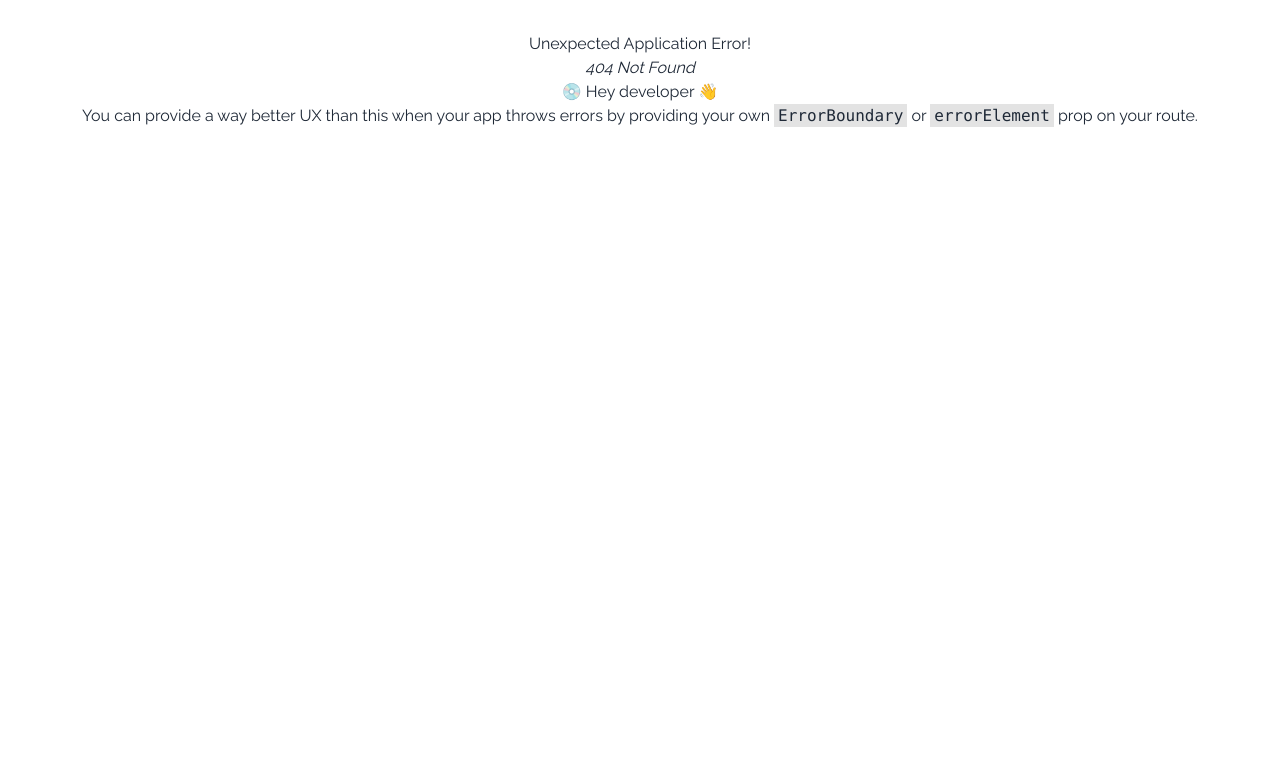
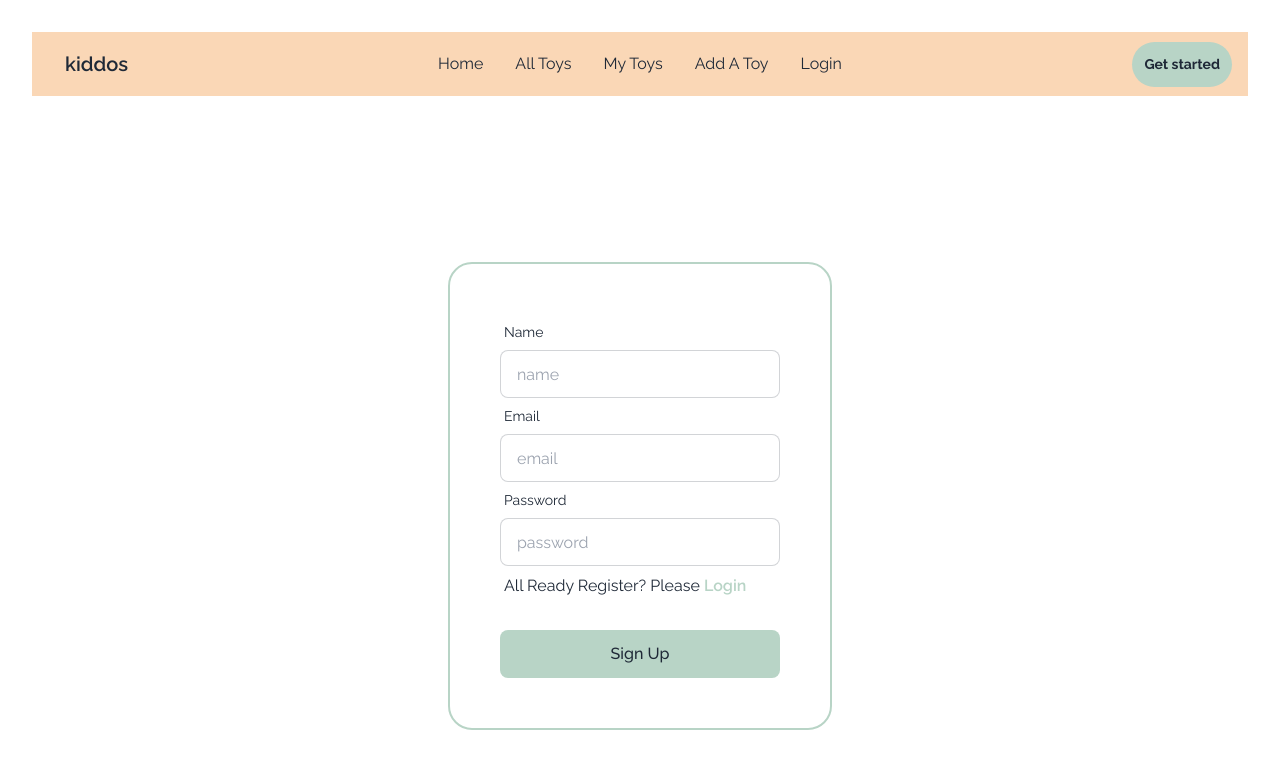
Before and after one commit to jradnan/toy-marketplace-client-side-jradnan, a React (Vite) app: page /signUp in a window 1280 px wide. Before the commit this address had no page. Shown: the top 768 px of the page. Built offline with nearby package versions, Linux system fonts and the light colour scheme.

Commit message:
login and signup page added

```diff
--- a/src/Components/Header/Header.jsx
+++ b/src/Components/Header/Header.jsx
@@ -29,12 +29,16 @@ const Header = () => {
                 </div>
                 <div className="navbar-center hidden lg:flex">
                     <ul className="menu menu-horizontal px-1 font-[400]">
+                        <li><Link to={'/'}>Home</Link></li>
                         <li><Link to={'/allToys'}>All Toys</Link></li>
                         <li>
                             <Link to={'/myToys'}>My Toys</Link>
                         </li>
                         <li>
                             <Link to={'/addToy'}>Add A Toy</Link>
+                        </li>
+                        <li>
+                            <Link to={'/login'}>Login</Link>
                         </li>
 
                     </ul>
--- a/src/Components/Login/Login.css
+++ b/src/Components/Login/Login.css
@@ -0,0 +1,4 @@
+.custom-form{
+    border: 2px solid #B8D4C6;
+    padding: 50px 50px;
+}
--- a/src/Components/Login/Login.jsx
+++ b/src/Components/Login/Login.jsx
@@ -1,9 +1,35 @@
-
+import { Link } from 'react-router-dom';
+import './Login.css'
 const Login = () => {
     return (
-        <div>
-            coming soon
+        <div className="hero min-h-screen ">
+
+            <div className=" flex-shrink-0 w-full max-w-sm  border-black">
+                <form className='custom-form rounded-3xl'>
+
+                        <div className="form-control">
+                            <label className="label">
+                                <span className="label-text">Email</span>
+                            </label>
+                            <input type="text" name='email' placeholder="email" className="input input-bordered" />
+                        </div>
+                        <div className="form-control">
+                            <label className="label">
+                                <span className="label-text">Password</span>
+                            </label>
+                            <input type="text" name='password' placeholder="password" className="input input-bordered" />
+                            <label className="label">
+                                <h6>New Here? Please <Link to={'/signUp'}><span className='font-[600] text-[#B8D4C6]'>Register</span></Link></h6>
+                            </label>
+                        </div>
+                        <div className="form-control mt-6">
+                            <button className="py-3 rounded-lg font-medium bg-[#B8D4C6] ">Login</button>
+                        </div>
+
+                </form>
+            </div>
         </div>
+
     );
 };
 
--- a/src/Components/SignUp/SignUp.jsx
+++ b/src/Components/SignUp/SignUp.jsx
@@ -1,10 +1,40 @@
+import { Link } from "react-router-dom";
 
 
 const SignUp = () => {
     return (
-        <div>
+        <div className="hero min-h-screen ">
 
+            <div className=" flex-shrink-0 w-full max-w-sm  border-black">
+                <form className='custom-form rounded-3xl'>
+
+                        <div className="form-control">
+                            <label className="label">
+                                <span className="label-text">Name</span>
+                            </label>
+                            <input type="text" name="name" placeholder="name" className="input input-bordered" />
+                            <label className="label">
+                                <span className="label-text">Email</span>
+                            </label>
+                            <input type="text" name="email" placeholder="email" className="input input-bordered" />
+                        </div>
+                        <div className="form-control">
+                            <label className="label">
+                                <span className="label-text">Password</span>
+                            </label>
+                            <input type="text" name="password" placeholder="password" className="input input-bordered" />
+                            <label className="label">
+                                <h6>All Ready Register? Please <Link to={'/login'}><span className='font-[600] text-[#B8D4C6]'>Login</span></Link></h6>
+                            </label>
+                        </div>
+                        <div className="form-control mt-6">
+                            <button className="py-3 rounded-lg font-medium bg-[#B8D4C6] ">Sign Up</button>
+                        </div>
+
+                </form>
+            </div>
         </div>
+
     );
 };
 
```
Also changed, not shown: src/main.jsx (+10 -0 lines).
